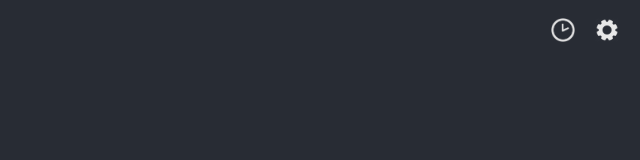
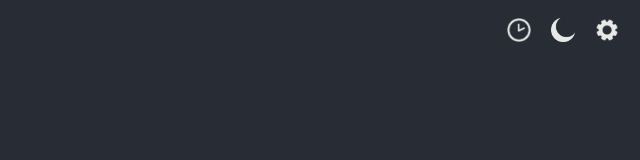
Before and after one commit to ppoppler/Timebomb, a React (Create React App) app in the folder timebomb/: page / in a window 1280 px wide. Shown: the top 160 px of the page, without its empty margins (640-1280 px from the left). Built offline with nearby package versions, Linux system fonts and the light colour scheme.

Commit message:
Rearrange component folder

```diff
--- a/timebomb/src/App.js
+++ b/timebomb/src/App.js
@@ -1,6 +1,6 @@
 import React, { Component } from 'react';
 import logo from './logo.svg';
-import HomePage from './HomePage';
+import HomePage from './components/HomePage';
 import './App.css';
 
 
--- a/timebomb/src/HomePage.jsx
+++ b/timebomb/src/components/HomePage.jsx
@@ -1,7 +1,8 @@
 import React, { Component } from "react";
 import { Navbar, Container } from "react-bootstrap";
-import clock from "./img/clock_icon.png";
-import setting from "./img/settings_icon.png";
+import clock from "../img/clock_icon.png";
+import setting from "../img/settings_icon.png";
+import moon from "../img/moon_icon.png"
 
 export default class HomePage extends Component {
   render() {
@@ -11,6 +12,9 @@ export default class HomePage extends Component {
           <a href="add_clock">
             <img className="small-icon" src={clock} />
           </a>
+          <a>
+              <img className="small-icon" src={moon} />
+          </a>
           <a href="settings">
             <img className="small-icon" src={setting} />
           </a>
```
Also changed, not shown: timebomb/src/components/Countdown.jsx (renamed from timebomb/src/Countdown.jsx), timebomb/src/components/CountdownGrid.jsx (renamed from timebomb/src/CountdownGrid.jsx), timebomb/src/img/moon_icon.png (added).
